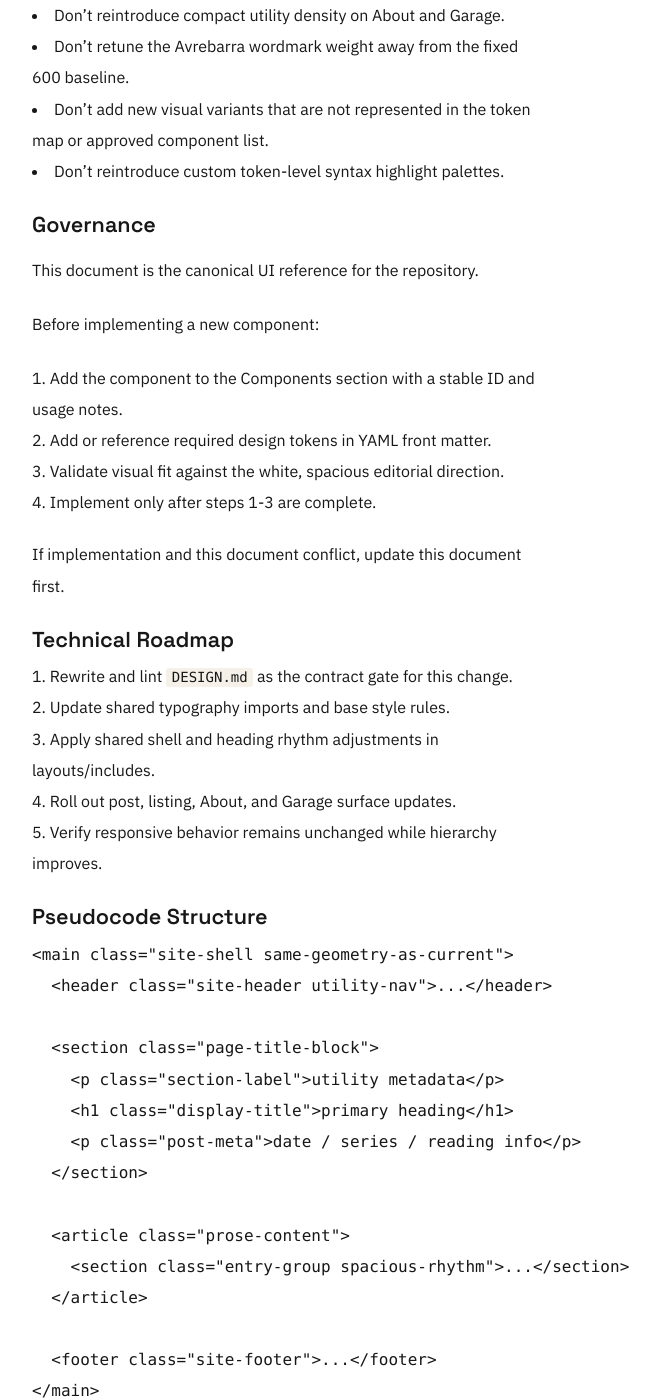
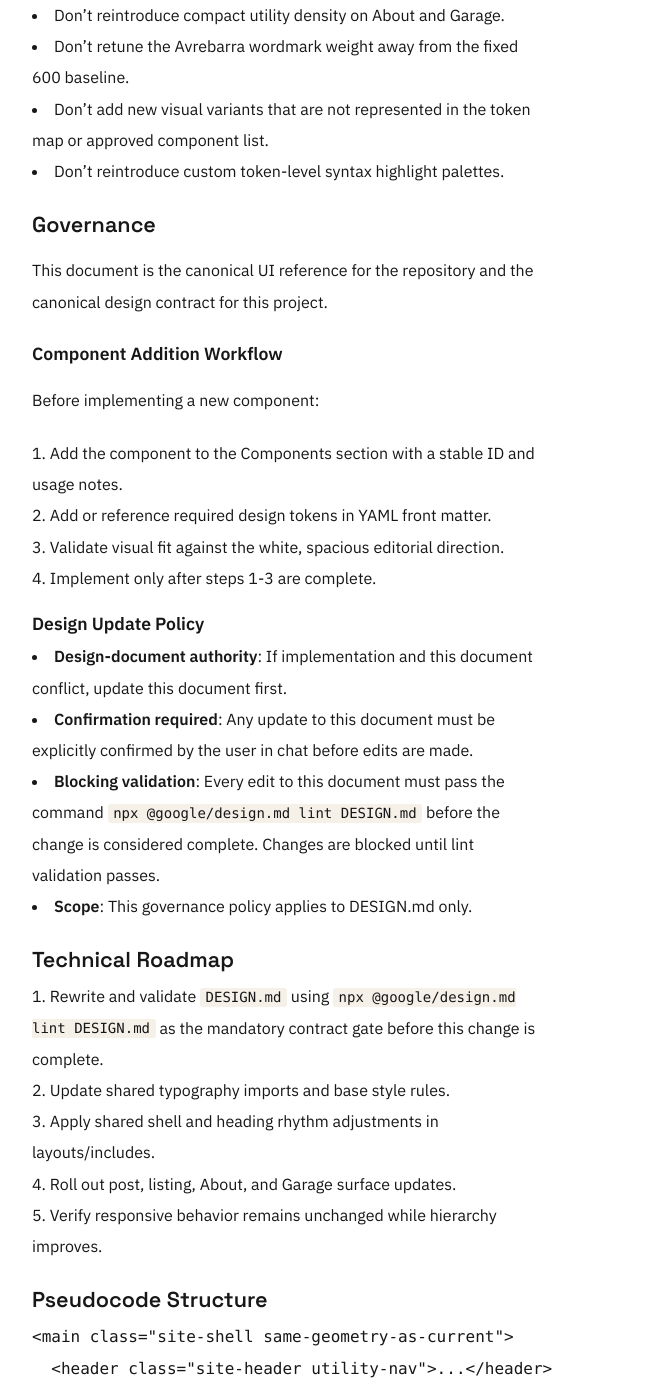
Before and after one commit to avrebarra/avrebarra.github.io, a Jekyll site: the page built from DESIGN.md, in a window 1280 px wide and 1400 px high, scrolled down 6853 px. Shown: the whole window, without its empty margins (352-1012 px from the left). Built offline with Jekyll 4.4.1, drawn with Linux system fonts in a browser that asks for light colours; our own code applies the rules of GitHub Pages for plain Markdown files.

Commit message:
feat: establish design governance policies and update documentation for component addition and design updates

```diff
--- a/DESIGN.md
+++ b/DESIGN.md
@@ -308,7 +308,9 @@ Normalization flow:
 
 ## Governance
 
-This document is the canonical UI reference for the repository.
+This document is the canonical UI reference for the repository and the canonical design contract for this project.
+
+### Component Addition Workflow
 
 Before implementing a new component:
 
@@ -317,11 +319,16 @@ Before implementing a new component:
 3. Validate visual fit against the white, spacious editorial direction.
 4. Implement only after steps 1-3 are complete.
 
-If implementation and this document conflict, update this document first.
+### Design Update Policy
+
+- **Design-document authority**: If implementation and this document conflict, update this document first.
+- **Confirmation required**: Any update to this document must be explicitly confirmed by the user in chat before edits are made.
+- **Blocking validation**: Every edit to this document must pass the command `npx @google/design.md lint DESIGN.md` before the change is considered complete. Changes are blocked until lint validation passes.
+- **Scope**: This governance policy applies to DESIGN.md only.
 
 ## Technical Roadmap
 
-1. Rewrite and lint `DESIGN.md` as the contract gate for this change.
+1. Rewrite and validate `DESIGN.md` using `npx @google/design.md lint DESIGN.md` as the mandatory contract gate before this change is complete.
 2. Update shared typography imports and base style rules.
 3. Apply shared shell and heading rhythm adjustments in layouts/includes.
 4. Roll out post, listing, About, and Garage surface updates.
```
Also changed, not shown: AGENTS.md (+15 -0 lines).
